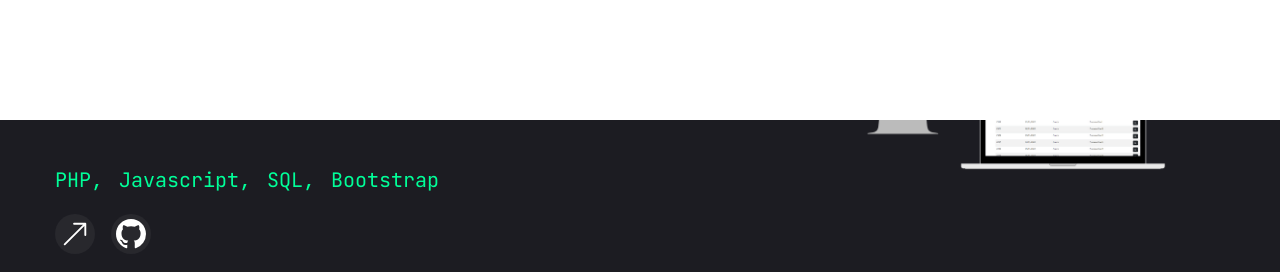
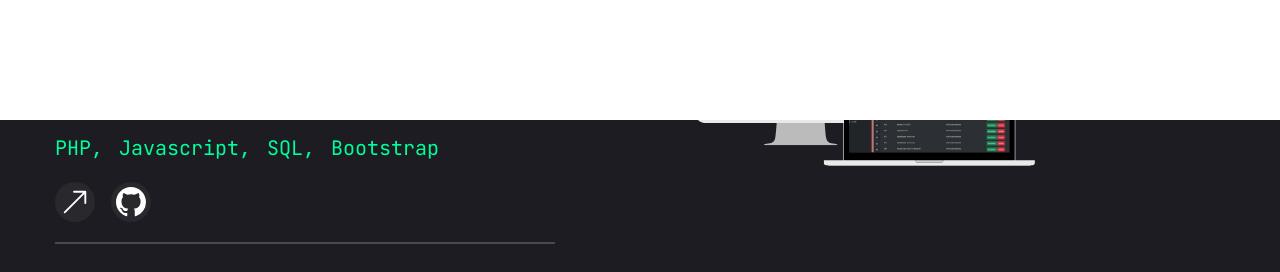
Before and after one commit to francovinicius/vinicius_duarte, a Next.js app: page /work in a window 1280 px wide. Shown: the part 1480-1752 px from the top of the page. Built offline with nearby package versions, Linux system fonts and the light colour scheme.

Commit message:
Update: -Work Section --Add new project

```diff
--- a/app/work/page.jsx
+++ b/app/work/page.jsx
@@ -36,6 +36,19 @@ const projects = [
     image: '/assets/work/12.png',
     live: '',
     github: '',
+
+  },
+
+  {
+    category: 'FullStack',
+    title: 'Sistema de Gestão GEAD',
+    description: 'Este projeto trata-se de um protótipo de sistema de gestão administrativa. O projeto contempla autenticação de login, niveis de acesso, base de informações de patrimônio e abertura de tickets para os setores responsáveis',
+    stack: [
+      {name: 'PHP' }, { name: 'Javascript' }, { name: 'SQL' }, { name: 'Bootstrap' }
+    ],
+    image: '/assets/work/16.png',
+    live: 'https://github.com/francovinicius/sistema-gead',
+    github: 'https://github.com/francovinicius/sistema-gead',
 
   },
 
```
Also changed, not shown: public/assets/work/16.png (added).
